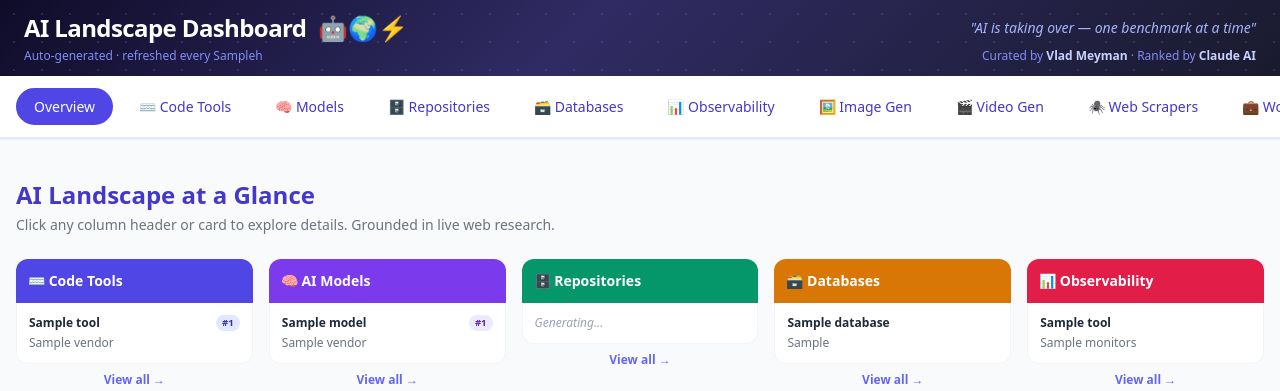
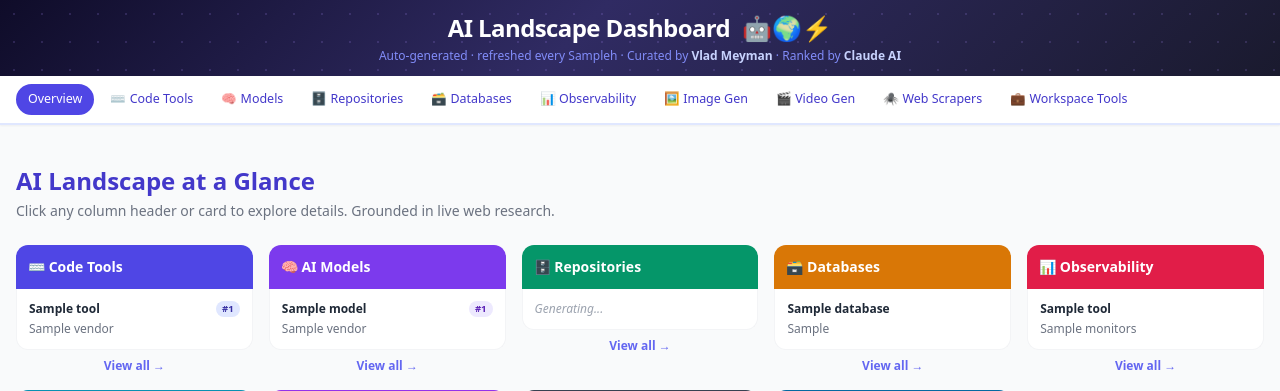
Before and after one commit to nosnow111/ai-landscape, a Python web app: template templates/index.html in a window 1280 px wide. Shown: the top 391 px of the page. Run offline with Jinja, Linux system fonts and the light colour scheme; the template is opened without the code that fills it: most values are stand-ins (such as "Sample title", 1, 10 or a date in 2020); some libraries are stand-ins or nearby versions.

Commit message:
Center header, tighten tabs so Workspace fits

```diff
--- a/templates/index.html
+++ b/templates/index.html
@@ -10,9 +10,9 @@
     .tab-panel { display: none; }
     .tab-panel.active { display: block; }
     .tab-btn {
-      padding: 6px 16px;
+      padding: 4px 10px;
       border-radius: 9999px;
-      font-size: 0.875rem;
+      font-size: 0.78rem;
       font-weight: 500;
       white-space: nowrap;
       border: 2px solid transparent;
@@ -54,27 +54,24 @@
 <!-- Header -->
 <header style="background: linear-gradient(135deg, #0f0c29 0%, #302b63 45%, #1a1a2e 100%); position: relative; overflow: hidden;" class="text-white py-3 px-6 shadow-xl">
   <div style="position:absolute;inset:0;background-image:radial-gradient(circle, rgba(167,139,250,0.18) 1px, transparent 1px);background-size:28px 28px;pointer-events:none;"></div>
-  <div style="position:relative;z-index:1;max-width:1280px;margin:0 auto;">
-    <!-- Row 1: title left, emoji right -->
-    <div class="flex items-center justify-between">
-      <div class="flex items-center gap-3">
-        <h1 class="text-2xl font-bold tracking-tight">AI Landscape Dashboard</h1>
-        <span class="text-2xl leading-none" title="One API call at a time...">🤖🌍⚡</span>
-      </div>
-      <p class="text-indigo-300 text-sm italic hidden sm:block">"AI is taking over — one benchmark at a time"</p>
+  <div style="position:relative;z-index:1;max-width:1280px;margin:0 auto;text-align:center;">
+    <!-- Row 1: title + emoji centered -->
+    <div class="flex items-center justify-center gap-3">
+      <h1 class="text-2xl font-bold tracking-tight">AI Landscape Dashboard</h1>
+      <span class="text-2xl leading-none" title="One API call at a time...">🤖🌍⚡</span>
     </div>
-    <!-- Row 2: meta left, attribution right -->
+    <!-- Row 2: meta + attribution centered -->
     {% set any_meta = sections.code_tools.get('_meta') or sections.models.get('_meta') %}
-    <div class="flex items-center justify-between mt-1">
-      <p class="text-indigo-400 text-xs">Auto-generated · refreshed every {{ refresh_hours }}h{% if any_meta %} · Last updated: {{ any_meta.generated_at[:19] | replace('T',' ') }} UTC{% endif %}</p>
-      <p class="text-indigo-400 text-xs">Curated by <span class="text-indigo-200 font-semibold">Vlad Meyman</span> · Ranked by <span class="text-indigo-200 font-semibold">Claude AI</span></p>
-    </div>
+    <p class="text-indigo-400 text-xs mt-1">
+      Auto-generated · refreshed every {{ refresh_hours }}h{% if any_meta %} · Last updated: {{ any_meta.generated_at[:19] | replace('T',' ') }} UTC{% endif %}
+      · Curated by <span class="text-indigo-200 font-semibold">Vlad Meyman</span> · Ranked by <span class="text-indigo-200 font-semibold">Claude AI</span>
+    </p>
   </div>
 </header>
 
 <!-- Tab Navigation -->
 <nav class="sticky top-0 z-10 bg-white border-b-2 border-indigo-100 shadow-sm">
-  <div class="max-w-7xl mx-auto px-4 flex gap-2 overflow-x-auto py-3">
+  <div class="max-w-7xl mx-auto px-4 flex gap-1 overflow-x-auto py-2">
     <button class="tab-btn active" onclick="showTab('overview')">Overview</button>
     <button class="tab-btn" onclick="showTab('code-tools')">⌨️ Code Tools</button>
     <button class="tab-btn" onclick="showTab('models')">🧠 Models</button>
@@ -84,7 +81,7 @@
     <button class="tab-btn" onclick="showTab('image-gen')">🖼️ Image Gen</button>
     <button class="tab-btn" onclick="showTab('video-gen')">🎬 Video Gen</button>
     <button class="tab-btn" onclick="showTab('web-scrapers')">🕷️ Web Scrapers</button>
-    <button class="tab-btn" onclick="showTab('workspace')">💼 Workspace</button>
+    <button class="tab-btn" onclick="showTab('workspace')">💼 Workspace Tools</button>
   </div>
 </nav>
 
```
Also changed, not shown: docs/index.html (+16 -19 lines).
